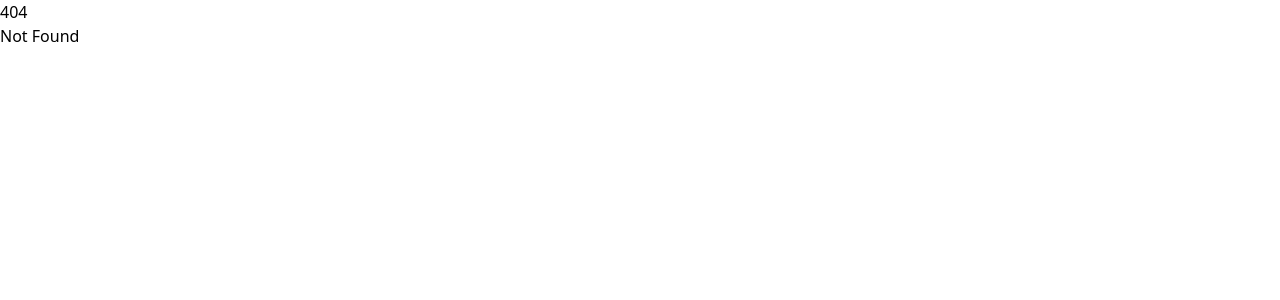
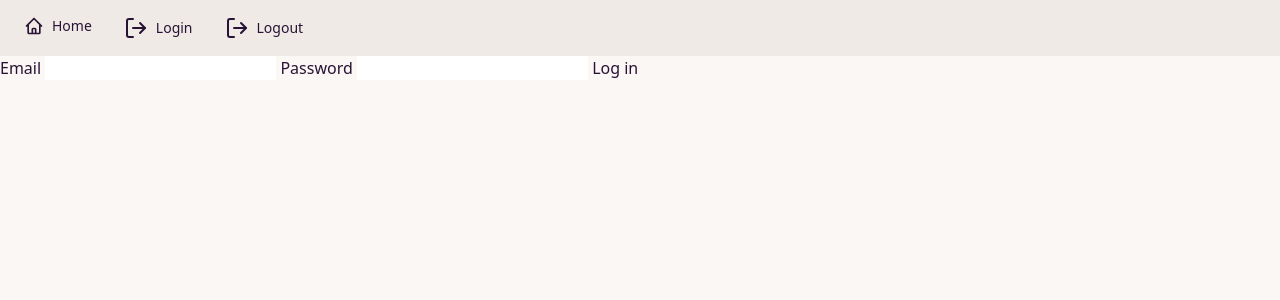
Before and after one commit to joeban0608/svelte-login-form, a SvelteKit app: page /login in a window 1280 px wide. Before the commit this address had no page. Shown: the top 300 px of the page. Built offline with nearby package versions, Linux system fonts and the light colour scheme.

Commit message:
feat: add header - add daisyUI

```diff
--- a/package.json
+++ b/package.json
@@ -17,6 +17,7 @@
 		"@sveltejs/vite-plugin-svelte": "^3.0.0",
 		"@types/eslint": "^9.6.0",
 		"autoprefixer": "^10.4.19",
+		"daisyui": "^4.12.10",
 		"eslint": "^9.0.0",
 		"eslint-config-prettier": "^9.1.0",
 		"eslint-plugin-svelte": "^2.36.0",
--- a/src/app.html
+++ b/src/app.html
@@ -1,5 +1,5 @@
 <!doctype html>
-<html lang="en">
+<html lang="en" data-theme="cupcake">
 	<head>
 		<meta charset="utf-8" />
 		<link rel="icon" href="%sveltekit.assets%/favicon.png" />
--- a/src/routes/+layout.svelte
+++ b/src/routes/+layout.svelte
@@ -5,4 +5,67 @@
 	export let data: LayoutData;
 </script>
 
+<header class="w-full">
+	<ul class="menu bg-base-200 lg:menu-horizontal rounded-box w-full rounded-none">
+		<li>
+			<a href="/">
+				<svg
+					xmlns="http://www.w3.org/2000/svg"
+					class="h-5 w-5"
+					fill="none"
+					viewBox="0 0 24 24"
+					stroke="currentColor"
+				>
+					<path
+						stroke-linecap="round"
+						stroke-linejoin="round"
+						stroke-width="2"
+						d="M3 12l2-2m0 0l7-7 7 7M5 10v10a1 1 0 001 1h3m10-11l2 2m-2-2v10a1 1 0 01-1 1h-3m-6 0a1 1 0 001-1v-4a1 1 0 011-1h2a1 1 0 011 1v4a1 1 0 001 1m-6 0h6"
+					/>
+				</svg>
+				Home
+			</a>
+		</li>
+		<li>
+			<a href="/login">
+				<svg
+					xmlns="http://www.w3.org/2000/svg"
+					width="24"
+					height="24"
+					viewBox="0 0 24 24"
+					fill="none"
+					stroke="currentColor"
+					stroke-width="2"
+					stroke-linecap="round"
+					stroke-linejoin="round"
+					class="lucide lucide-log-out"
+					><path d="M9 21H5a2 2 0 0 1-2-2V5a2 2 0 0 1 2-2h4" /><polyline
+						points="16 17 21 12 16 7"
+					/><line x1="21" x2="9" y1="12" y2="12" /></svg
+				>
+				Login
+			</a>
+		</li>
+		<li>
+			<a href="/#">
+				<svg
+					xmlns="http://www.w3.org/2000/svg"
+					width="24"
+					height="24"
+					viewBox="0 0 24 24"
+					fill="none"
+					stroke="currentColor"
+					stroke-width="2"
+					stroke-linecap="round"
+					stroke-linejoin="round"
+					class="lucide lucide-log-out"
+					><path d="M9 21H5a2 2 0 0 1-2-2V5a2 2 0 0 1 2-2h4" /><polyline
+						points="16 17 21 12 16 7"
+					/><line x1="21" x2="9" y1="12" y2="12" /></svg
+				>
+				Logout
+			</a>
+		</li>
+	</ul>
+</header>
 <slot />
--- /dev/null
+++ b/src/routes/login/+page.server.ts
@@ -0,0 +1,13 @@
+import type { PageServerLoad } from './$types';
+import type { Actions } from '@sveltejs/kit';
+import type { RequestEvent } from '@sveltejs/kit';
+export const load = (async () => {
+	return {};
+}) satisfies PageServerLoad;
+
+export const actions: Actions = {
+	default: async (event: RequestEvent) => {
+		console.log('event', event);
+		// TODO log the user in
+	}
+};
--- /dev/null
+++ b/src/routes/login/+page.svelte
@@ -0,0 +1,17 @@
+<script lang="ts">
+	import type { PageData } from './$types';
+
+	export let data: PageData;
+</script>
+
+<form method="POST">
+	<label>
+		Email
+		<input name="email" type="email" />
+	</label>
+	<label>
+		Password
+		<input name="password" type="password" />
+	</label>
+	<button>Log in</button>
+</form>
--- a/tailwind.config.js
+++ b/tailwind.config.js
@@ -1,8 +1,46 @@
 /** @type {import('tailwindcss').Config} */
+import daisyui from 'daisyui';
+
 export default {
-  content: ['./src/**/*.{html,js,svelte,ts}'],
-  theme: {
-    extend: {},
-  },
-  plugins: [],
-}
+	content: ['./src/**/*.{html,js,svelte,ts}'],
+	theme: {
+		extend: {}
+	},
+	plugins: [daisyui],
+	daisyui: {
+		themes: [
+			'light',
+			'dark',
+			'cupcake',
+			'bumblebee',
+			'emerald',
+			'corporate',
+			'synthwave',
+			'retro',
+			'cyberpunk',
+			'valentine',
+			'halloween',
+			'garden',
+			'forest',
+			'aqua',
+			'lofi',
+			'pastel',
+			'fantasy',
+			'wireframe',
+			'black',
+			'luxury',
+			'dracula',
+			'cmyk',
+			'autumn',
+			'business',
+			'acid',
+			'lemonade',
+			'night',
+			'coffee',
+			'winter',
+			'dim',
+			'nord',
+			'sunset'
+		]
+	}
+};
```
Also changed, not shown: 1 other file (tests, documents, lock files or other folders).
